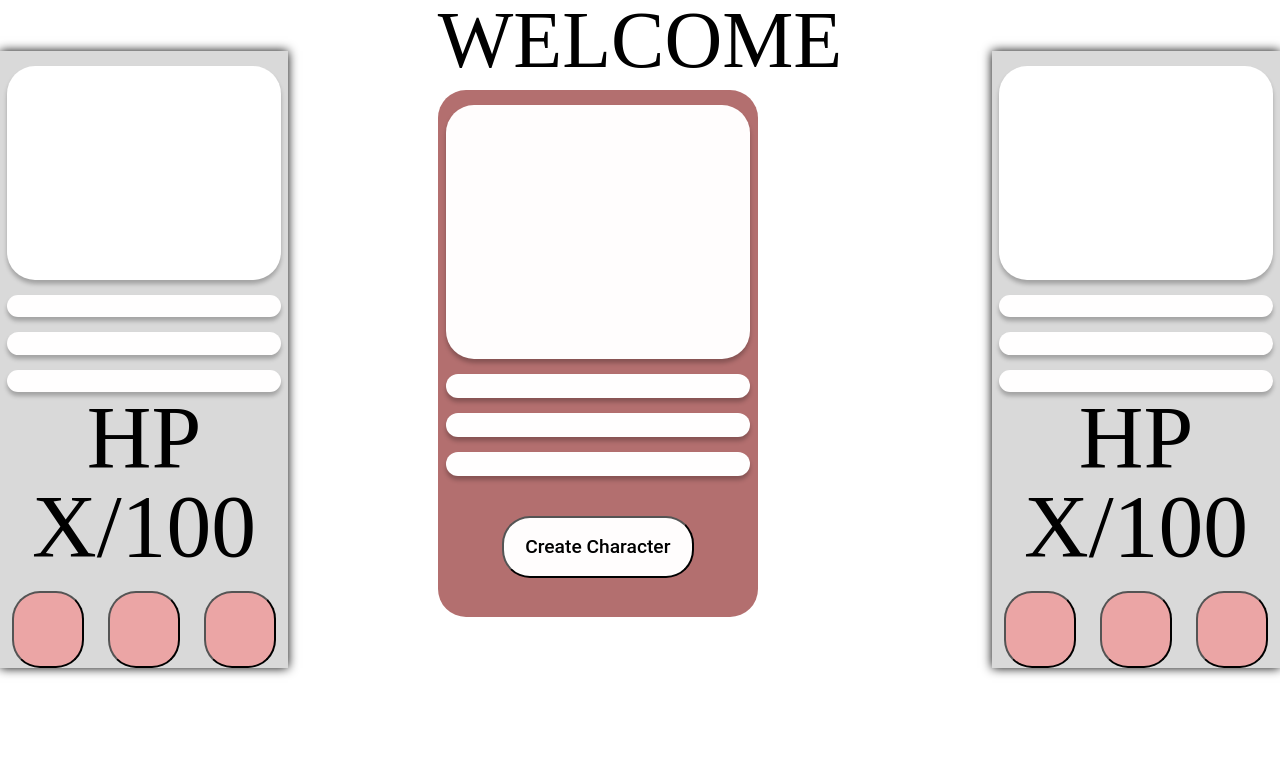
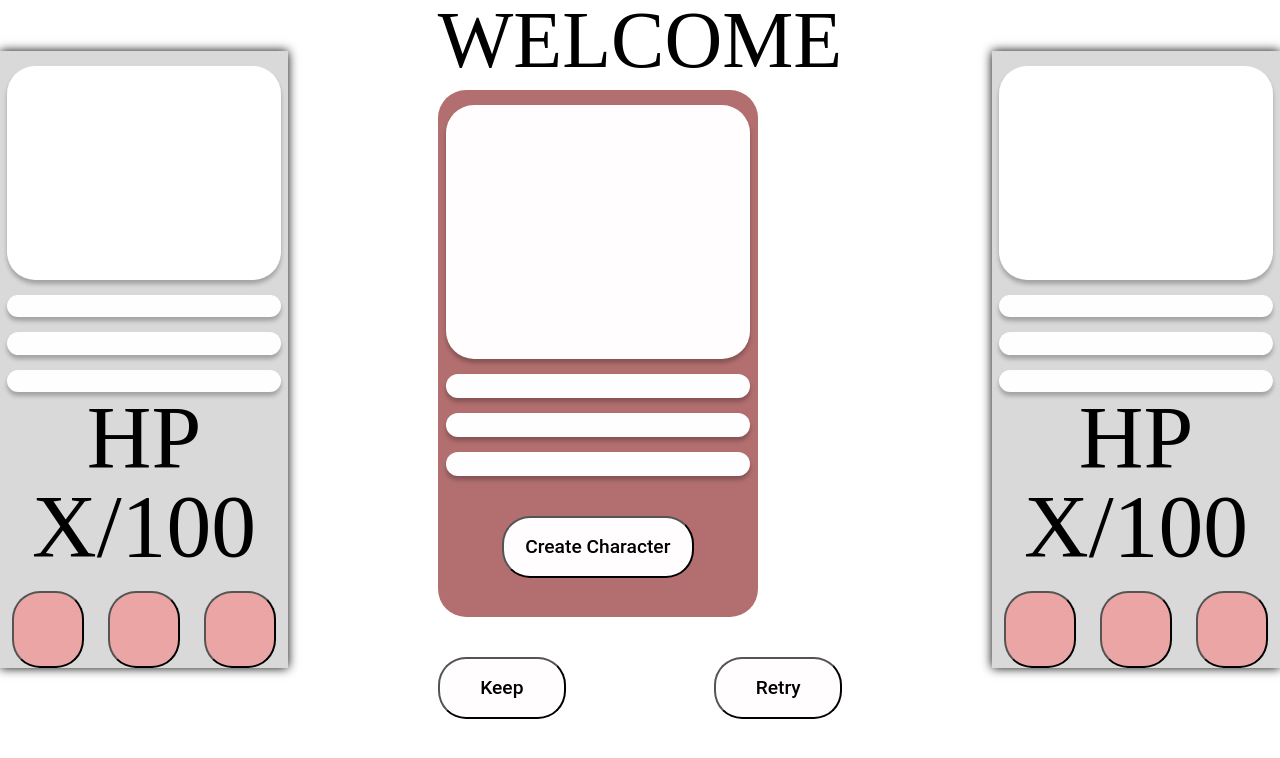
Before and after one commit to BlakeRaymond/catsvdogs, a website: page code/public/index.html in a window 1280 px wide. Both pictures are taken after a click on the button "Create Character". Drawn offline with nearby package versions, Linux system fonts and the light colour scheme; no server answers.

Commit message:
reveal buttons feature added

```diff
--- a/code/public/index.html
+++ b/code/public/index.html
@@ -39,8 +39,8 @@
             </div>
 
             <div class="button-cont">
-                <button class="opt btn">Keep</button>
-                <button class="opt btn">Retry</button>
+                <button class="opt btn" id="keep">Keep</button>
+                <button class="opt btn" id="retry">Retry</button>
             </div>
         </div>
 
--- a/code/public/index.js
+++ b/code/public/index.js
@@ -1,4 +1,6 @@
 const createBtn = document.getElementById('create-char')
+const keepBtn = document.getElementById('keep')
+const retryBtn = document.getElementById('retry')
 
 const createPicCont = document.getElementById("create-cont-pic")
 const createNameCont = document.getElementById("create-name")
@@ -8,6 +10,9 @@ const createTalentCont = document.getElementById("create-talent")
 
 const createChar = (e) => {
     e.preventDefault()
+
+    keepBtn.classList.add("reveal")
+    retryBtn.classList.add("reveal")
 
     axios.get("/api/createcharacter")
     .then(res => {
```
